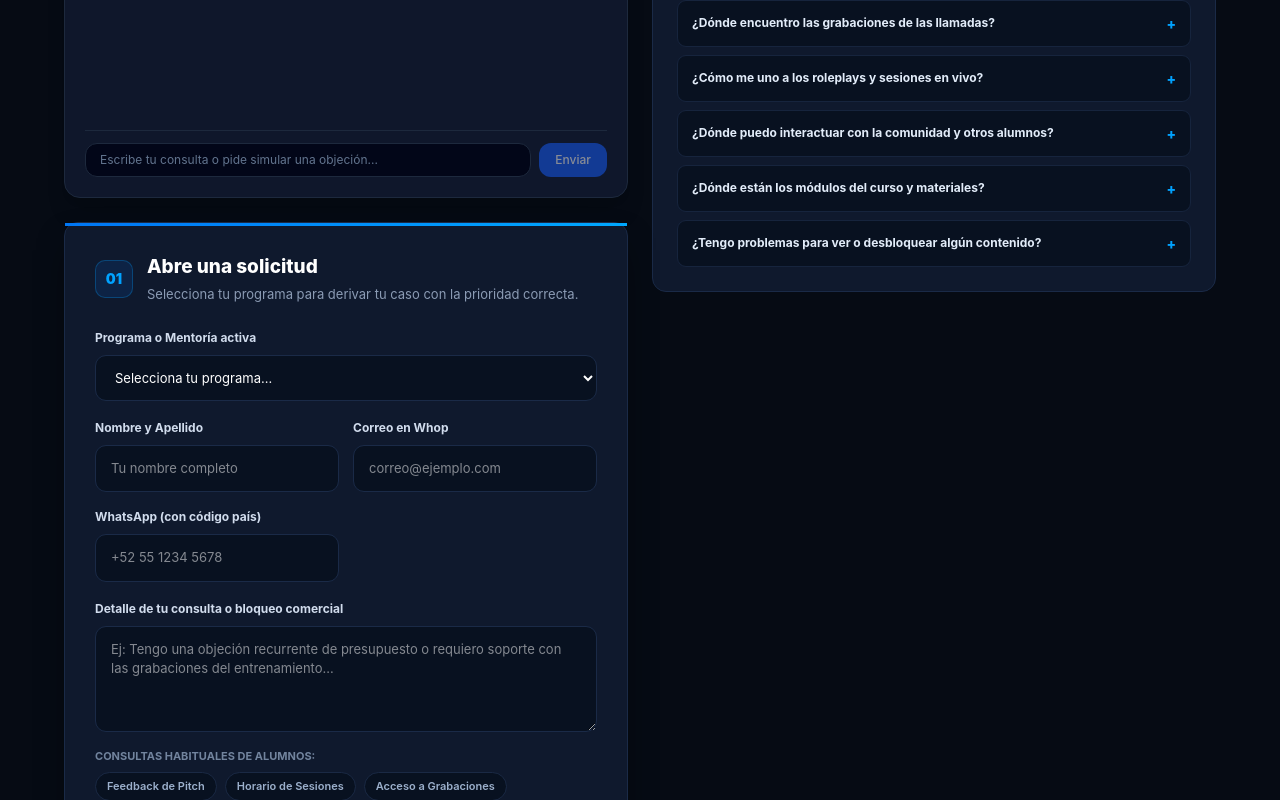
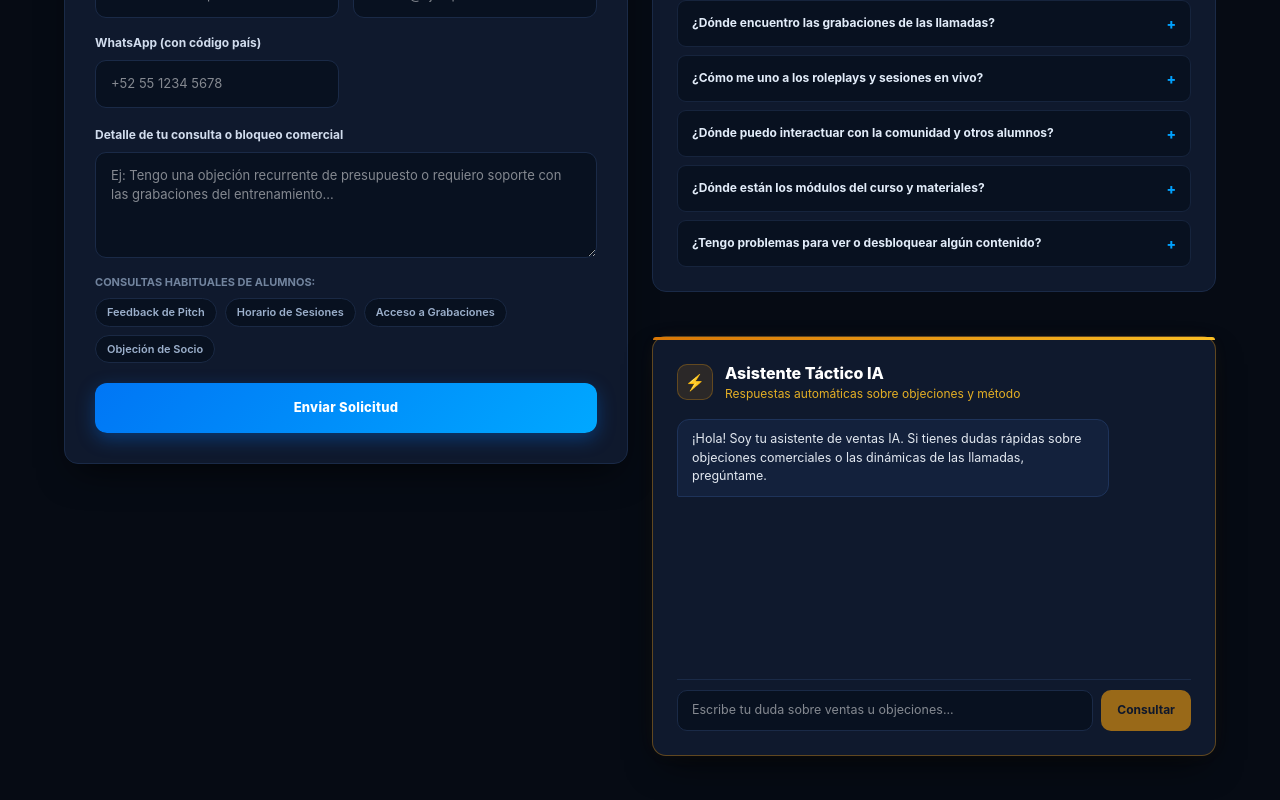
Before and after one commit to emicortes-hub/serve-happiness, a Next.js app: page /dashboard/1 in a window 1280 px wide. Shown: the part 840-1640 px from the top of the page. Built offline with nearby package versions, Linux system fonts and the light colour scheme.

Commit message:
Colocar AIChatBox debajo de FAQs en la columna lateral

```diff
--- a/app/dashboard/[companyId]/page.tsx
+++ b/app/dashboard/[companyId]/page.tsx
@@ -399,10 +399,7 @@ export default function ProSalesTrainingExperience(props: PageProps) {
         >
           {/* COLUMNA FORMULARIO */}
           <section>
-            {/* Tutor de Ventas IA */}
-<div style={{ marginBottom: '24px' }}>
-  <AIChatBox />
-</div>
+
             <div
               style={{
                 backgroundColor: '#0f192d',
@@ -891,6 +888,10 @@ export default function ProSalesTrainingExperience(props: PageProps) {
                 })}
               </div>
             </div>
+            {/* Asistente Táctico IA */}
+      <div style={{ marginTop: '24px' }}>
+        <AIChatBox />
+      </div>
           </aside>
         </div>
       </div>
--- a/app/experiences/[experienceId]/page.tsx
+++ b/app/experiences/[experienceId]/page.tsx
@@ -399,10 +399,7 @@ export default function ProSalesTrainingExperience(props: PageProps) {
         >
           {/* COLUMNA FORMULARIO */}
           <section>
-            {/* Tutor de Ventas IA */}
-<div style={{ marginBottom: '24px' }}>
-  <AIChatBox />
-</div>
+
             <div
               style={{
                 backgroundColor: '#0f192d',
@@ -891,6 +888,10 @@ export default function ProSalesTrainingExperience(props: PageProps) {
                 })}
               </div>
             </div>
+            {/* Asistente Táctico IA */}
+      <div style={{ marginTop: '24px' }}>
+        <AIChatBox />
+      </div>
           </aside>
         </div>
       </div>
--- a/components/AIChatBox.tsx
+++ b/components/AIChatBox.tsx
@@ -1,6 +1,6 @@
 'use client';
 
-import { useState } from 'react';
+import React, { useState } from 'react';
 
 interface Message {
   role: 'user' | 'assistant';
@@ -11,7 +11,7 @@ export default function AIChatBox() {
   const [messages, setMessages] = useState<Message[]>([
     {
       role: 'assistant',
-      content: '¡Hola! Soy tu tutor de IA en Pro Sales Training. ¿Tienes dudas con alguna objeción de ventas o sobre la dinámica de las mentorías?',
+      content: '¡Hola! Soy tu asistente de ventas IA. Si tienes dudas rápidas sobre objeciones comerciales o las dinámicas de las llamadas, pregúntame.',
     },
   ]);
   const [input, setInput] = useState('');
@@ -40,12 +40,12 @@ export default function AIChatBox() {
       const data = await res.json();
       setMessages((prev) => [
         ...prev,
-        { role: 'assistant', content: data.reply || 'No pude obtener una respuesta.' },
+        { role: 'assistant', content: data.reply || 'No pude procesar la consulta.' },
       ]);
-    } catch (err) {
+    } catch {
       setMessages((prev) => [
         ...prev,
-        { role: 'assistant', content: 'Error de conexión. Intenta de nuevo o genera un ticket.' },
+        { role: 'assistant', content: 'Error de conexión. Intenta nuevamente o abre una solicitud de soporte.' },
       ]);
     } finally {
       setLoading(false);
@@ -53,55 +53,160 @@ export default function AIChatBox() {
   };
 
   return (
-    <div className="w-full bg-slate-900 border border-slate-800 rounded-2xl p-5 shadow-xl flex flex-col h-[450px]">
-      <div className="flex items-center gap-3 pb-4 border-b border-slate-800">
-        <div className="w-3 h-3 rounded-full bg-emerald-500 animate-pulse" />
+    <div
+      style={{
+        backgroundColor: '#0f192d',
+        border: '1px solid rgba(245, 158, 11, 0.35)',
+        borderRadius: '14px',
+        padding: '24px',
+        boxShadow: '0 16px 36px -12px rgba(0, 0, 0, 0.7), 0 0 20px -8px rgba(245, 158, 11, 0.15)',
+        position: 'relative',
+        display: 'flex',
+        flexDirection: 'column',
+        height: '420px',
+      }}
+    >
+      {/* Franja superior dorada/ámbar */}
+      <div
+        style={{
+          position: 'absolute',
+          top: 0,
+          left: 0,
+          right: 0,
+          height: '3px',
+          borderTopLeftRadius: '14px',
+          borderTopRightRadius: '14px',
+          background: 'linear-gradient(135deg, #d97706 0%, #fbbf24 100%)',
+        }}
+      />
+
+      {/* Header */}
+      <div style={{ display: 'flex', alignItems: 'center', gap: '12px', marginBottom: '16px' }}>
+        <div
+          style={{
+            width: '36px',
+            height: '36px',
+            borderRadius: '10px',
+            backgroundColor: 'rgba(245, 158, 11, 0.12)',
+            border: '1px solid rgba(245, 158, 11, 0.28)',
+            color: '#fbbf24',
+            display: 'grid',
+            placeItems: 'center',
+            fontSize: '16px',
+            flexShrink: 0,
+          }}
+        >
+          ⚡
+        </div>
         <div>
-          <h3 className="text-sm font-semibold text-white">Tutor de Ventas IA</h3>
-          <p className="text-xs text-slate-400">Respuestas inmediatas sobre método y objeciones</p>
+          <h3 style={{ margin: 0, fontSize: '16px', fontWeight: 800, color: '#ffffff' }}>
+            Asistente Táctico IA
+          </h3>
+          <p style={{ margin: 0, fontSize: '12px', color: '#fbbf24', opacity: 0.9 }}>
+            Respuestas automáticas sobre objeciones y método
+          </p>
         </div>
       </div>
 
-      <div className="flex-1 overflow-y-auto py-4 space-y-3 pr-2 scrollbar-thin">
+      {/* Lista de Mensajes */}
+      <div
+        style={{
+          flex: 1,
+          overflowY: 'auto',
+          display: 'flex',
+          flexDirection: 'column',
+          gap: '10px',
+          paddingRight: '6px',
+          marginBottom: '14px',
+        }}
+      >
         {messages.map((m, idx) => (
           <div
             key={idx}
-            className={`flex ${m.role === 'user' ? 'justify-end' : 'justify-start'}`}
+            style={{
+              display: 'flex',
+              justifyContent: m.role === 'user' ? 'flex-end' : 'flex-start',
+            }}
           >
             <div
-              className={`max-w-[85%] rounded-2xl px-4 py-2.5 text-xs leading-relaxed ${
-                m.role === 'user'
-                  ? 'bg-blue-600 text-white rounded-br-none'
-                  : 'bg-slate-800 text-slate-200 border border-slate-700/60 rounded-bl-none'
-              }`}
+              style={{
+                maxWidth: '85%',
+                fontSize: '12.5px',
+                lineHeight: '1.5',
+                padding: '10px 14px',
+                borderRadius: '12px',
+                ...(m.role === 'user'
+                  ? {
+                      backgroundColor: '#f59e0b',
+                      color: '#0f172a',
+                      fontWeight: 600,
+                      borderBottomRightRadius: '2px',
+                    }
+                  : {
+                      backgroundColor: '#13213c',
+                      color: '#e2e8f0',
+                      border: '1px solid #1e335a',
+                      borderBottomLeftRadius: '2px',
+                    }),
+              }}
             >
               {m.content}
             </div>
           </div>
         ))}
         {loading && (
-          <div className="flex justify-start">
-            <div className="bg-slate-800 border border-slate-700 text-slate-400 text-xs px-3 py-2 rounded-xl">
+          <div style={{ display: 'flex', justifyContent: 'flex-start' }}>
+            <div
+              style={{
+                fontSize: '12px',
+                color: '#fbbf24',
+                backgroundColor: '#13213c',
+                border: '1px solid rgba(245, 158, 11, 0.3)',
+                padding: '8px 12px',
+                borderRadius: '10px',
+              }}
+            >
               Pensando respuesta...
             </div>
           </div>
         )}
       </div>
 
-      <form onSubmit={sendMessage} className="pt-3 border-t border-slate-800 flex gap-2">
+      {/* Input y Botón de Envío */}
+      <form onSubmit={sendMessage} style={{ display: 'flex', gap: '8px', paddingTop: '10px', borderTop: '1px solid #1a2a47' }}>
         <input
           type="text"
           value={input}
           onChange={(e) => setInput(e.target.value)}
-          placeholder="Escribe tu consulta o pide simular una objeción..."
-          className="flex-1 bg-slate-950 border border-slate-800 rounded-xl px-3.5 py-2 text-xs text-white placeholder-slate-500 focus:outline-none focus:border-blue-500 transition-colors"
+          placeholder="Escribe tu duda sobre ventas u objeciones..."
+          style={{
+            flex: 1,
+            backgroundColor: '#081120',
+            border: '1px solid #1a2a47',
+            borderRadius: '10px',
+            padding: '10px 14px',
+            fontSize: '12.5px',
+            color: '#ffffff',
+            outline: 'none',
+          }}
         />
         <button
           type="submit"
           disabled={loading || !input.trim()}
-          className="bg-blue-600 hover:bg-blue-500 disabled:opacity-50 text-white font-medium text-xs px-4 py-2 rounded-xl transition-all"
+          style={{
+            backgroundColor: '#f59e0b',
+            color: '#0f172a',
+            border: 'none',
+            borderRadius: '10px',
+            padding: '0 16px',
+            fontSize: '12px',
+            fontWeight: 700,
+            cursor: loading || !input.trim() ? 'not-allowed' : 'pointer',
+            opacity: loading || !input.trim() ? 0.6 : 1,
+            transition: 'background 0.2s ease',
+          }}
         >
-          Enviar
+          Consultar
         </button>
       </form>
     </div>
```
